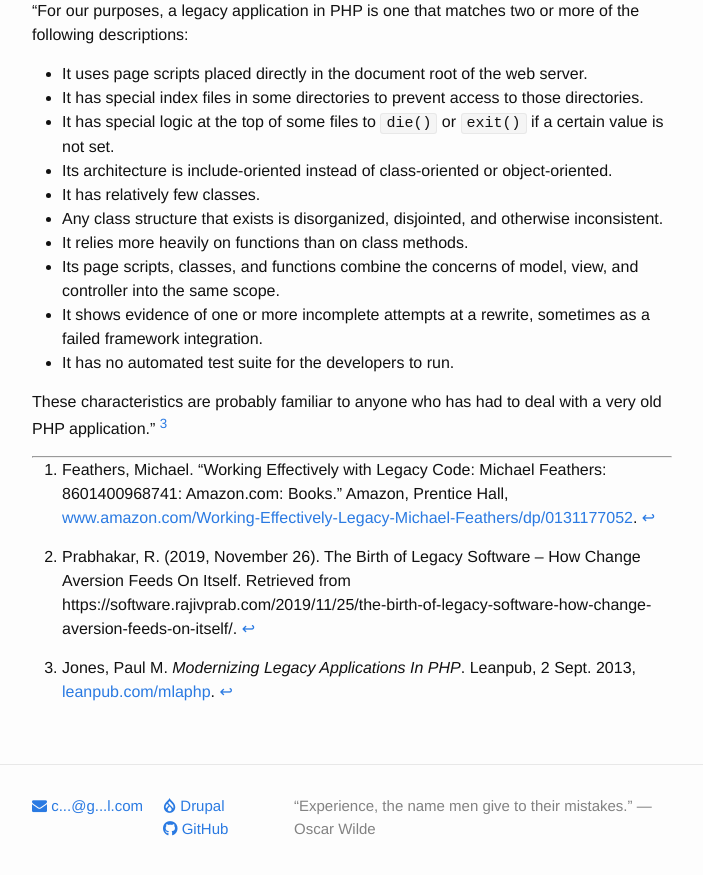
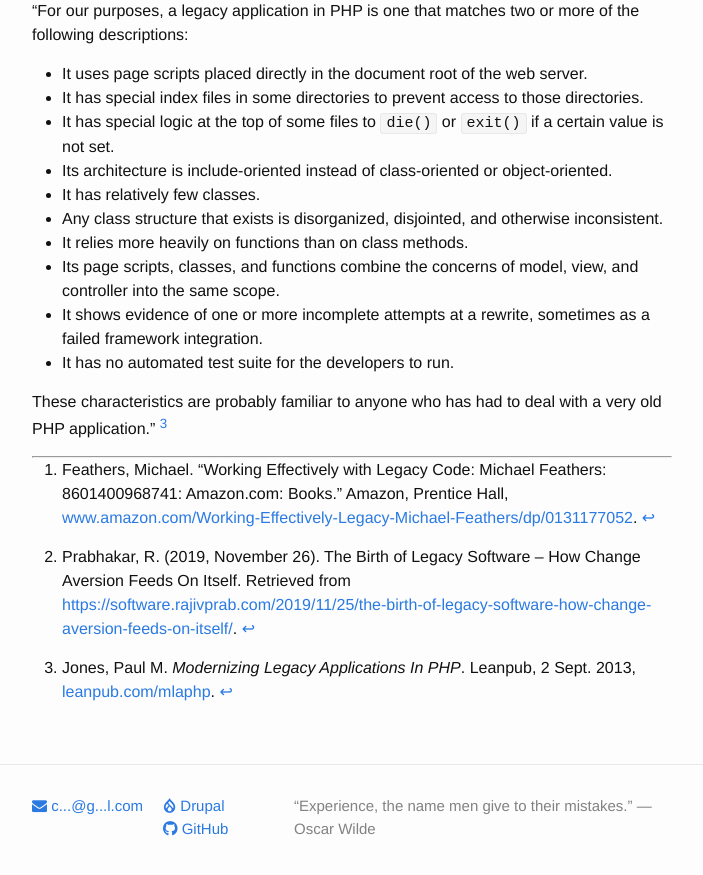
Before and after one commit to cilefen/cilefen.github.io, a Jekyll site: the page built from _posts/2018-07-02-definition-of-legacy-code.markdown, in a window 1280 px wide and 900 px high, scrolled down 748 px. Shown: the top 875 px of the window, without its empty margins (288-991 px from the left). Built offline with Jekyll 4.4.1, drawn with Linux system fonts in a browser that asks for light colours; nearby versions of some CDN libraries; part of the change alters nothing that is shown.

Commit message:
Update the Gems

```diff
--- a/_posts/2018-07-02-definition-of-legacy-code.markdown
+++ b/_posts/2018-07-02-definition-of-legacy-code.markdown
@@ -43,5 +43,5 @@ These characteristics are probably familiar to anyone who has had to deal with a
 <hr>
 
 [^1]: Feathers, Michael. “Working Effectively with Legacy Code: Michael Feathers: 8601400968741: Amazon.com: Books.” Amazon, Prentice Hall, <a href="https://www.amazon.com/Working-Effectively-Legacy-Michael-Feathers/dp/0131177052">www.amazon.com/Working-Effectively-Legacy-Michael-Feathers/dp/0131177052</a>.
-[^2]: Prabhakar, R. (2019, November 26). The Birth of Legacy Software – How Change Aversion Feeds On Itself. Retrieved from https://software.rajivprab.com/2019/11/25/the-birth-of-legacy-software-how-change-aversion-feeds-on-itself/.
+[^2]: Prabhakar, R. (2019, November 26). The Birth of Legacy Software – How Change Aversion Feeds On Itself. Retrieved from <a href="https://software.rajivprab.com/2019/11/25/the-birth-of-legacy-software-how-change-aversion-feeds-on-itself/">https://software.rajivprab.com/2019/11/25/the-birth-of-legacy-software-how-change-aversion-feeds-on-itself/</a>.
 [^3]: Jones, Paul M. _Modernizing Legacy Applications In PHP_. Leanpub, 2 Sept. 2013, <a href="https://leanpub.com/mlaphp">leanpub.com/mlaphp</a>.
```
Also changed, not shown: Gemfile.lock.
